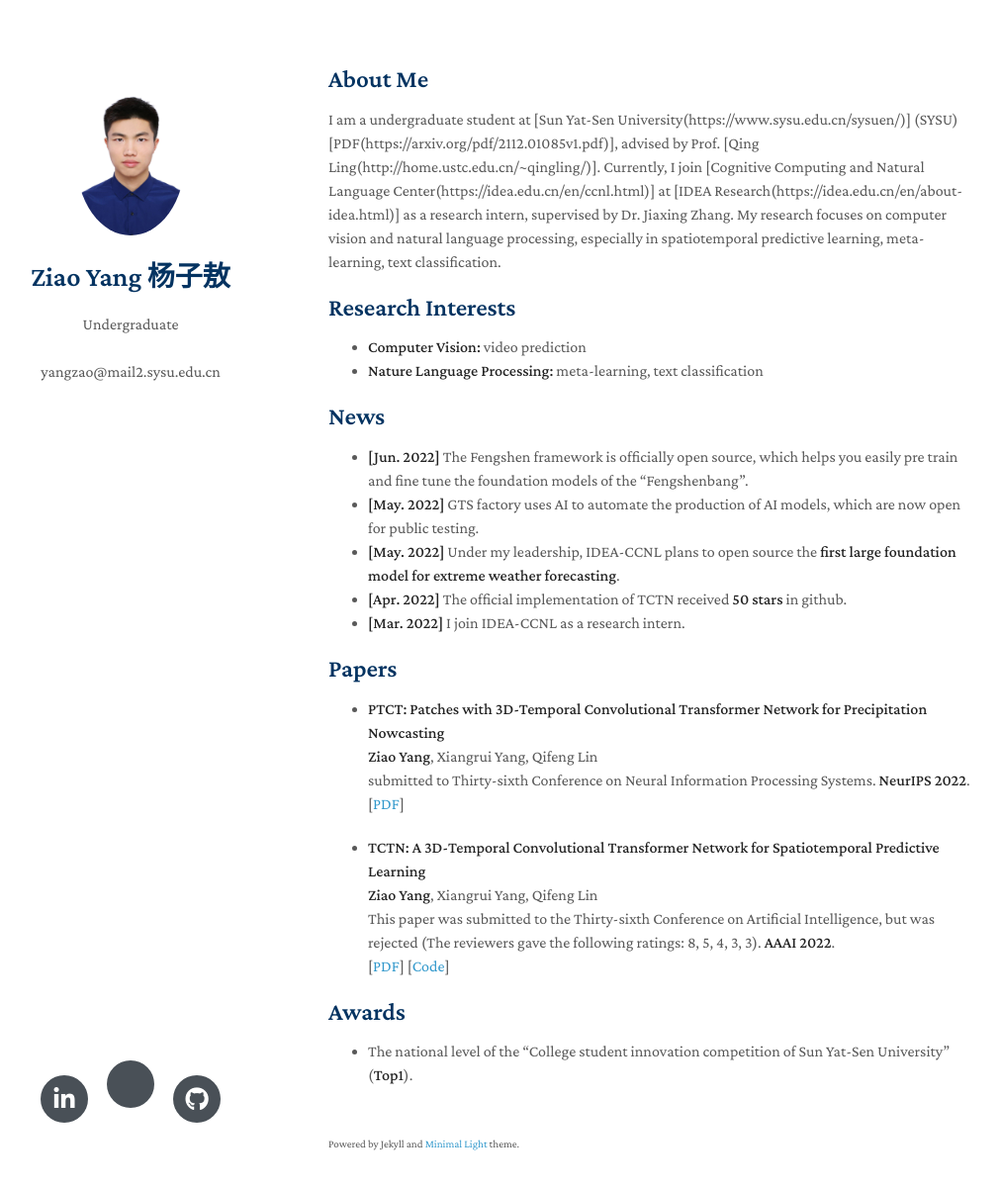
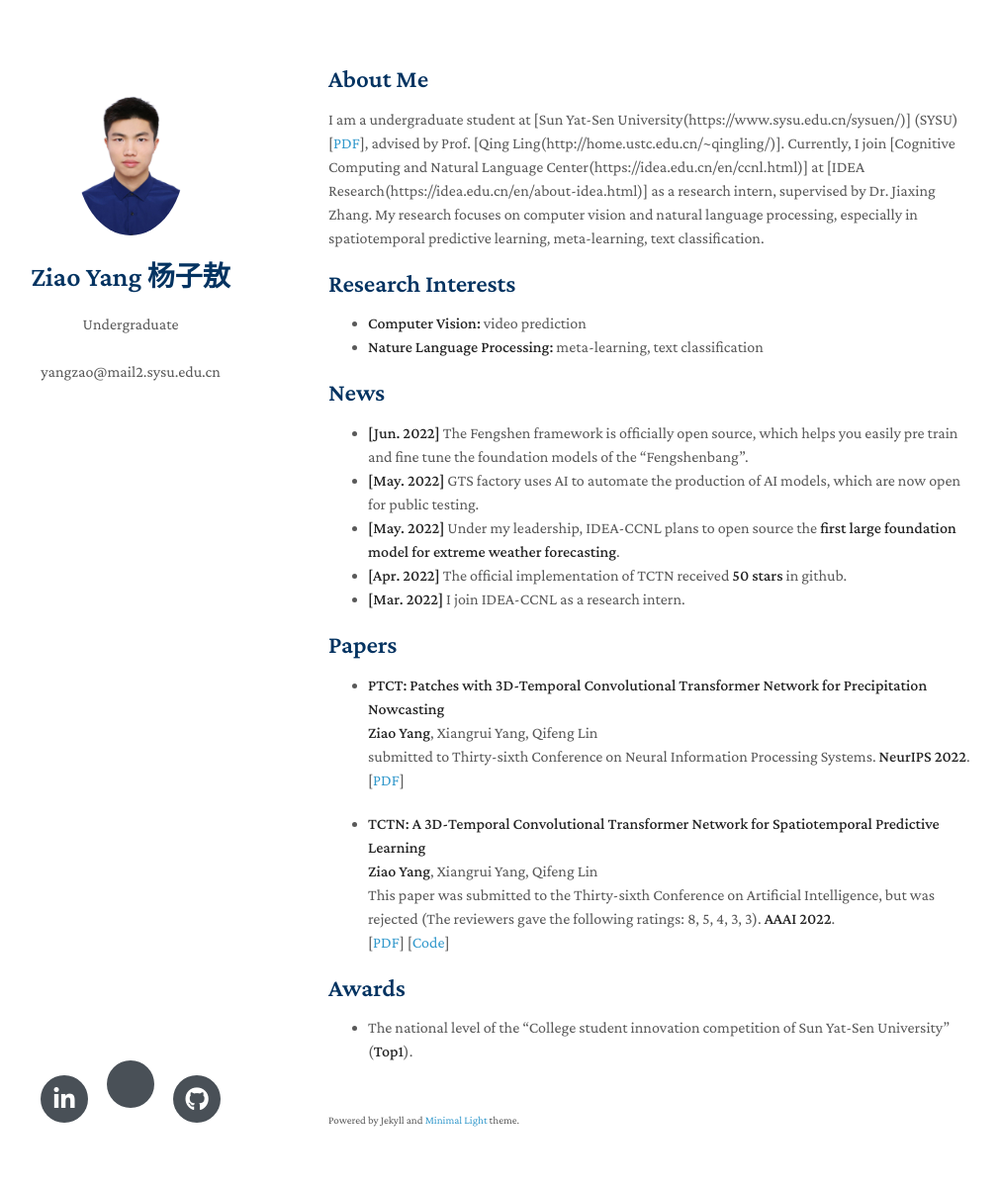
Before and after one commit to yangziao56/homepage, a Jekyll site: the page built from index.md, in a window 1280 px wide and 1237 px high. Shown: the top 1202 px of the window at 99% size, without its empty margins (138-1149 px from the left). Built offline with Jekyll 4.4.1, drawn with Linux system fonts in a browser that asks for light colours; nearby versions of some CDN libraries; a style sheet for code colours, icons or effects is not loaded; our own code applies the rules of GitHub Pages for plain Markdown files.

Commit message:
Update index.md
Signed-off-by: Ziao Yang <70676524+yangziao56@users.noreply.github.com>

```diff
--- a/index.md
+++ b/index.md
@@ -4,7 +4,7 @@ layout: homepage
 
 ## About Me
 
-I am a undergraduate student at [Sun Yat-Sen University(https://www.sysu.edu.cn/sysuen/)] (SYSU)[PDF(https://arxiv.org/pdf/2112.01085v1.pdf)], advised by Prof. [Qing Ling(http://home.ustc.edu.cn/~qingling/)]. Currently, I join [Cognitive Computing and Natural Language Center(https://idea.edu.cn/en/ccnl.html)] at [IDEA Research(https://idea.edu.cn/en/about-idea.html)] as a research intern, supervised by Dr. Jiaxing Zhang.
+I am a undergraduate student at [Sun Yat-Sen University(https://www.sysu.edu.cn/sysuen/)] (SYSU)[[PDF](https://arxiv.org/pdf/2112.01085v1.pdf)], advised by Prof. [Qing Ling(http://home.ustc.edu.cn/~qingling/)]. Currently, I join [Cognitive Computing and Natural Language Center(https://idea.edu.cn/en/ccnl.html)] at [IDEA Research(https://idea.edu.cn/en/about-idea.html)] as a research intern, supervised by Dr. Jiaxing Zhang.
 My research focuses on computer vision and natural language processing, especially in spatiotemporal predictive learning, meta-learning, text classification.
 
 ## Research Interests
```
